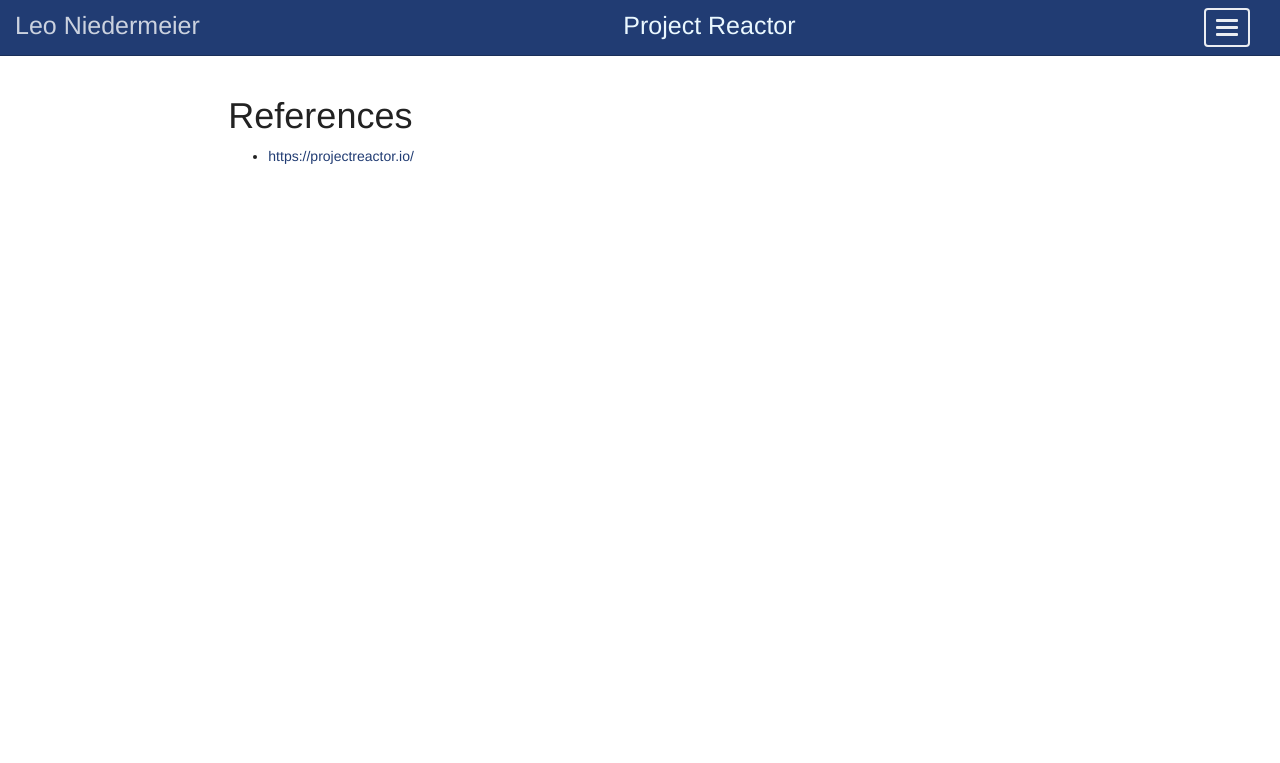
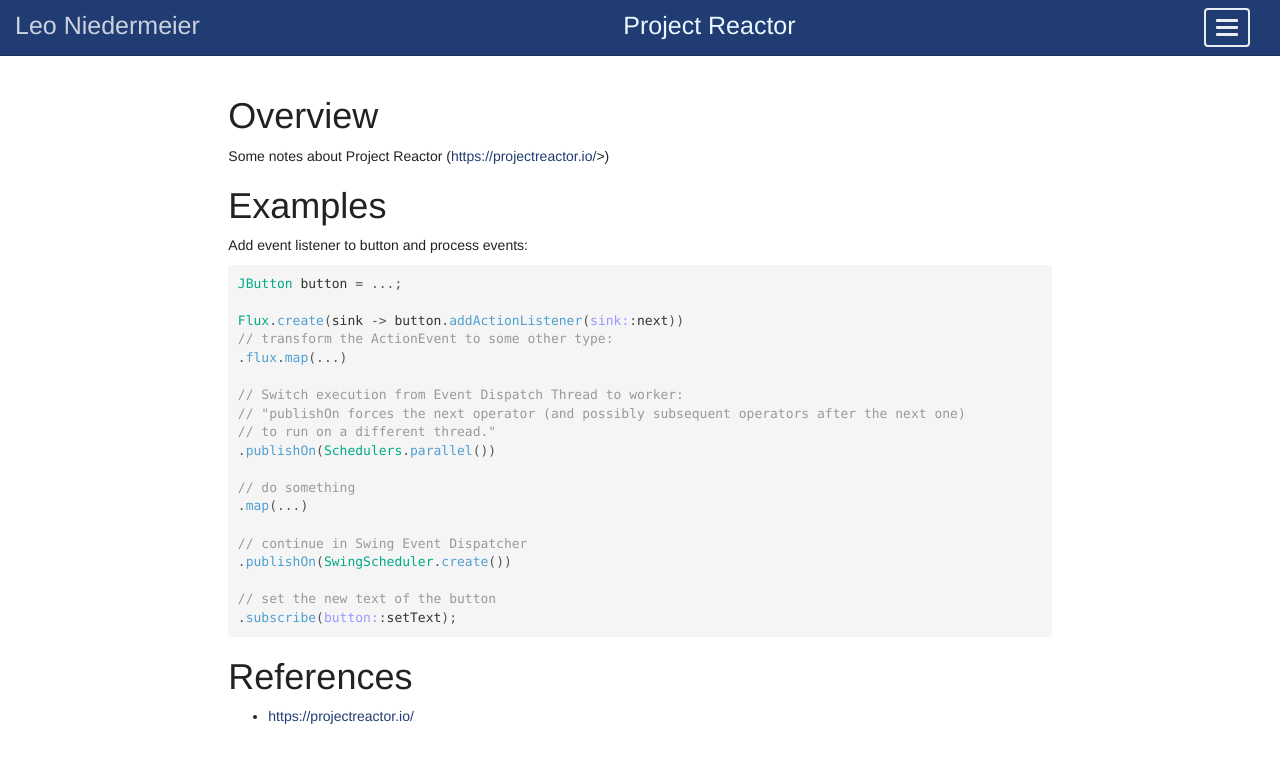
Before and after one commit to LeoNiedermeier/LeoNiedermeier.github.io, a Jekyll site: the page built from _docs/java/springboot/projectreactor.md, in a window 1280 px wide. Shown: the top 763 px of the page. Built offline with Jekyll 4.4.1, drawn with Linux system fonts in a browser that asks for light colours.

Commit message:
Update projectreactor.md

```diff
--- a/_docs/java/springboot/projectreactor.md
+++ b/_docs/java/springboot/projectreactor.md
@@ -5,6 +5,36 @@ category: spring
 summary: "Project Reactor"
 ---
 
+# Overview
+
+Some notes about Project Reactor (<https://projectreactor.io/>>)
+
+# Examples
+
+Add event listener to button and process events:
+
+~~~java
+JButton button = ...;
+
+Flux.create(sink -> button.addActionListener(sink::next))
+// transform the ActionEvent to some other type:
+.flux.map(...)
+
+// Switch execution from Event Dispatch Thread to worker:
+// "publishOn forces the next operator (and possibly subsequent operators after the next one)
+// to run on a different thread."
+.publishOn(Schedulers.parallel())
+
+// do something
+.map(...)
+
+// continue in Swing Event Dispatcher
+.publishOn(SwingScheduler.create())
+
+// set the new text of the button
+.subscribe(button::setText);
+~~~
+
 # References
 
 * <https://projectreactor.io/>
```
